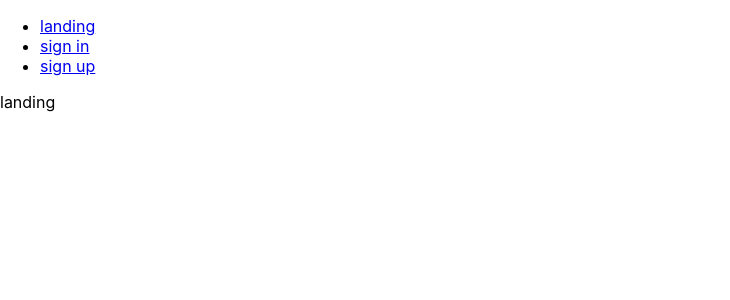
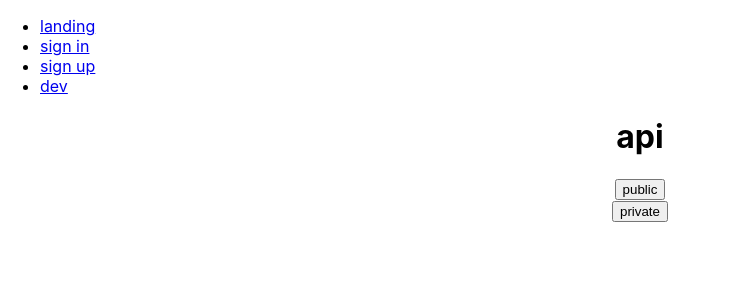
Before and after one commit to Sife-ops/sst-rest-cognito, a React (Create React App) app in the folder frontend/: page /dev in a window 1280 px wide. Before the commit this address led to /. Shown: the top 300 px of the page, without its empty margins (0-730 px from the left). Built offline with nearby package versions, Linux system fonts and the light colour scheme; no server answers; what aws-amplify would draw is missing.

Commit message:
test auth route

```diff
--- a/frontend/src/App.tsx
+++ b/frontend/src/App.tsx
@@ -2,6 +2,7 @@ import "./App.css";
 import { Navigate, Route, Routes } from "react-router-dom";
 import { SignIn } from "./component/sign-in";
 import { SignUp } from "./component/sign-up";
+import { Dev } from "./component/dev";
 import { env } from "./constant";
 import { useEffect } from "react";
 
@@ -26,11 +27,15 @@ function App() {
         <li>
           <a href="/signup">sign up</a>
         </li>
+        <li>
+          <a href="/dev">dev</a>
+        </li>
       </ul>
       <Routes>
         <Route path="/" element={<Landing />} />
         <Route path="/signin" element={<SignIn />} />
         <Route path="/signup" element={<SignUp />} />
+        <Route path="/dev" element={<Dev />} />
         <Route path="*" element={<Navigate replace to="/" />} />
       </Routes>
     </div>
--- /dev/null
+++ b/frontend/src/component/dev.tsx
@@ -0,0 +1,31 @@
+import React from "react";
+import { API } from "aws-amplify";
+import { env } from "../constant";
+
+export const Dev: React.FC = () => {
+  return (
+    <div className="App">
+      <h1>api</h1>
+      <button
+        onClick={() => {
+          fetch(env.apiGateway.URL || "").then(async (res) => {
+            const text = await res.text();
+            console.log(text);
+          });
+        }}
+      >
+        public
+      </button>
+      <br />
+
+      <button
+        onClick={async () => {
+          const res = await API.get("temp", "/private", {});
+          console.log(res);
+        }}
+      >
+        private
+      </button>
+    </div>
+  );
+};
```
